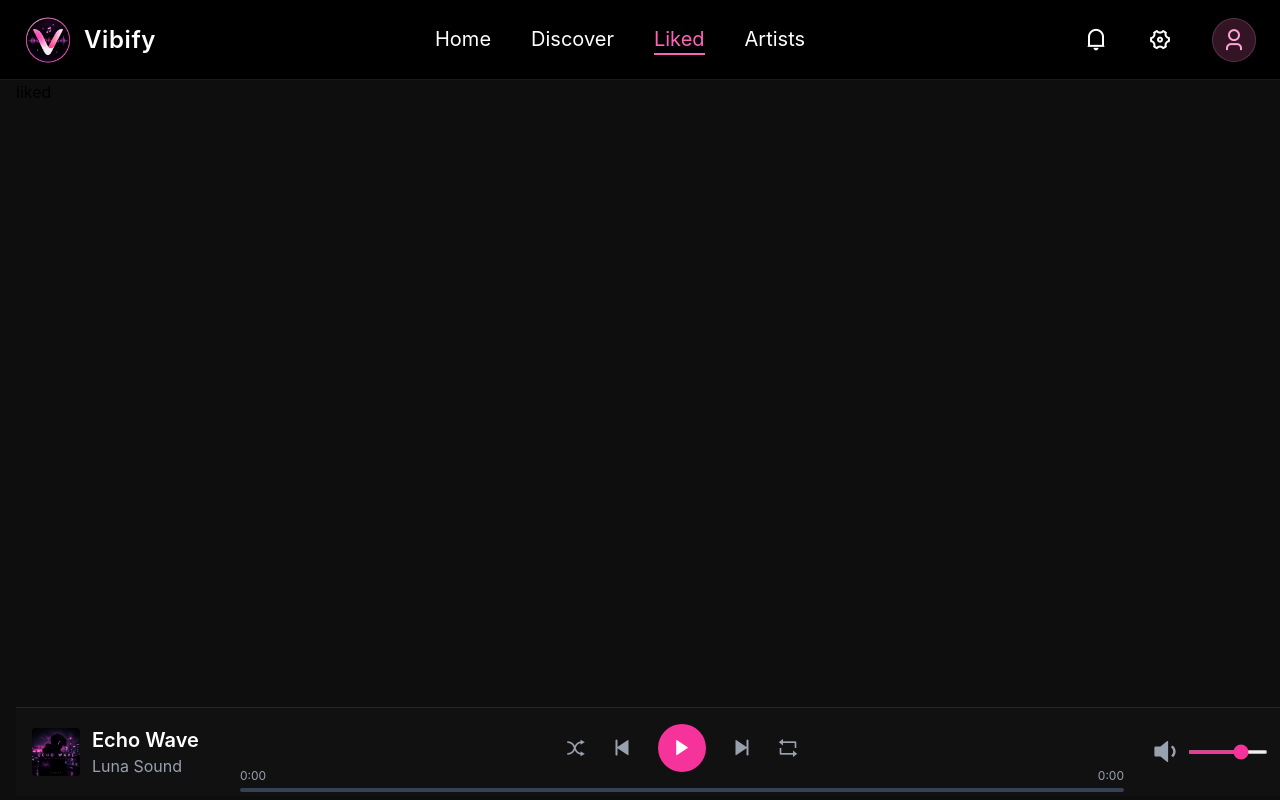
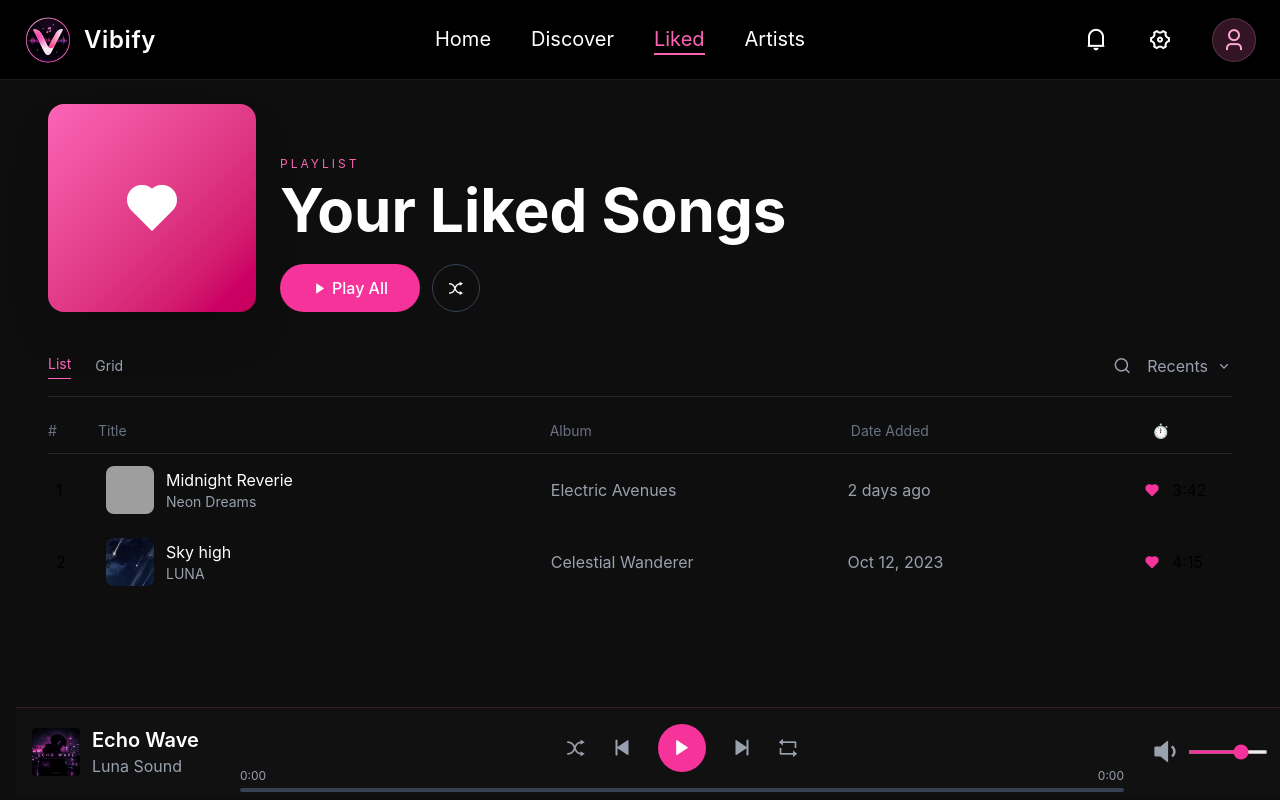
Before and after one commit to diyameghani26/Vibify, a React (Vite) app: page /liked in a window 1280 px wide. Built offline with nearby package versions, Linux system fonts and the light colour scheme; grey boxes are pictures that could not be loaded.

Commit message:
liked page ui completed

```diff
--- a/src/pages/ArtistsDetail.jsx
+++ b/src/pages/ArtistsDetail.jsx
@@ -27,7 +27,10 @@ const ArtistsDetail = () => {
     <div className="pb-32 px-4 sm:px-6 lg:px-10 pt-6">
 
       {/* Hero Banner */}
-      <div className="relative h-64 sm:h-80 rounded-3xl overflow-hidden mb-10">
+     <div className="mb-10">
+
+  {/* Hero Image */}
+  <div className="relative h-56 sm:h-72 md:h-80 rounded-3xl overflow-hidden">
 
     <img
       src={artist.image}
@@ -35,34 +38,40 @@ const ArtistsDetail = () => {
       className="w-full h-full object-cover"
     />
 
-        <div className="absolute inset-0 bg-gradient-to-t from-black via-black/60 to-transparent" />
+    <div className="absolute inset-0 bg-gradient-to-t from-black/70 to-transparent" />
 
-        <div className="absolute bottom-8 left-6 sm:left-10">
-
-          <p className="text-pink-400 text-sm uppercase tracking-wider">
+    <div className="absolute top-4 left-4 hidden md:block md:text-xl">
+      <p className="text-pink-400 text-xs uppercase tracking-[3px]">
         Featured Artist
       </p>
+    </div>
 
-          <h1 className="text-4xl sm:text-6xl font-bold text-white">
+  </div>
+
+  {/* Artist Info Below Image */}
+  <div className="mt-5">
+
+    <h1 className="text-3xl sm:text-4xl md:text-5xl font-bold text-white">
       {artist.name}
     </h1>
 
-          <p className="text-pink-300 mt-2">
+    <p className="text-gray-400 mt-1 md:mt-3">
       {artist.genre} • {artist.followers} Followers
     </p>
 
-          <div className="flex gap-4 mt-6">
-            <button className="bg-pink-500 text-white px-8 py-3 rounded-full hover:scale-105 transition-all">
+    <div className="flex gap-3 mt-5">
+      <button className="bg-pink-500 text-white px-6 py-2.5 rounded-full hover:scale-105 transition-all">
         <i className="ri-play-fill mr-1"></i>
         Play
       </button>
 
-            <button className="border border-pink-500 text-pink-400 px-8 py-3 rounded-full hover:bg-pink-500 hover:text-white transition-all">
+      <button className="border border-pink-500 text-pink-400 px-6 py-2.5 rounded-full hover:bg-pink-500 hover:text-white transition-all">
         Follow
       </button>
     </div>
 
   </div>
+
 </div>
 
       {/* Main Grid */}
--- a/src/pages/Liked.jsx
+++ b/src/pages/Liked.jsx
@@ -1,10 +1,177 @@
 import React from 'react'
 
 const Liked = () => {
+  const likedSongs = [
+  {
+    id: 1,
+    title: "Midnight Reverie",
+    artist: "Neon Dreams",
+    album: "Electric Avenues",
+    dateAdded: "2 days ago",
+    duration: "3:42",
+    cover: "/covers/midnight reverie.jpg",
+  },
+  {
+    id: 2,
+    title: "Sky high",
+    artist: "LUNA",
+    album: "Celestial Wanderer",
+    dateAdded: "Oct 12, 2023",
+    duration: "4:15",
+    cover: "/covers/Sky-high.jpg",
+  },
+];
   return (
+    <div className="pb-32 px-4 sm:px-6 lg:px-8 pt-6">
+
+  {/* Hero */}
+  <div className="flex flex-col md:flex-row gap-6 md:items-end">
+
+    <div className="w-40 h-40 sm:w-52 sm:h-52 rounded-2xl bg-gradient-to-br from-pink-400 to-pink-700 flex items-center justify-center shadow-2xl">
+      <i className="ri-heart-fill text-white text-6xl"></i>
+    </div>
+
     <div>
-      liked
+      <p className="text-xs uppercase tracking-[3px] text-pink-400">
+        Playlist
+      </p>
+
+      <h1 className="text-4xl sm:text-6xl font-bold text-white mt-2">
+        Your Liked Songs
+      </h1>
+
+      {/* <p className="text-gray-400 mt-3">
+        Vibify User • 24 songs • 1 hr 42 min
+      </p> */}
+
+      <div className="flex gap-3 mt-6">
+        <button className="bg-pink-500 hover:bg-pink-600 text-white px-8 py-3 rounded-full font-medium transition-all">
+          <i className="ri-play-fill mr-1"></i>
+          Play All
+        </button>
+
+        <button className="w-12 h-12 rounded-full border border-gray-700 hover:border-pink-500 flex items-center justify-center transition-all">
+          <i className="ri-shuffle-line text-white"></i>
+        </button>
+      </div>
     </div>
+
+  </div>
+
+  {/* Controls */}
+  <div className="flex justify-between items-center mt-10 border-b border-white/10 pb-4">
+
+    <div className="flex gap-6 text-sm">
+      <button className="text-pink-400 border-b border-pink-400 pb-1">
+        List
+      </button>
+
+      <button className="text-gray-400 hover:text-white">
+        Grid
+      </button>
+    </div>
+
+    <div className="flex items-center gap-4 text-gray-400">
+      <i className="ri-search-line text-lg"></i>
+
+      <button className="flex items-center gap-2 hover:text-white">
+        Recents
+        <i className="ri-arrow-down-s-line"></i>
+      </button>
+    </div>
+
+  </div>
+
+  {/* Desktop Table */}
+  <div className="hidden md:block mt-6">
+
+    <div className="grid grid-cols-[50px_3fr_2fr_2fr_80px] text-sm text-gray-500 border-b border-white/10 pb-3">
+      <span>#</span>
+      <span>Title</span>
+      <span>Album</span>
+      <span>Date Added</span>
+      <span>⏱</span>
+    </div>
+
+    {likedSongs.map((song, index) => (
+      <div
+        key={song.id}
+        className="grid grid-cols-[50px_3fr_2fr_2fr_80px] items-center py-3 hover:bg-white/5 rounded-xl px-2 transition-all"
+      >
+        <span>{index + 1}</span>
+
+        <div className="flex items-center gap-3">
+          <img
+            src={song.cover}
+            alt={song.title}
+            className="w-12 h-12 rounded-lg object-cover"
+          />
+
+          <div>
+            <h3 className="text-white">{song.title}</h3>
+            <p className="text-sm text-gray-400">
+              {song.artist}
+            </p>
+          </div>
+        </div>
+
+        <span className="text-gray-400">
+          {song.album}
+        </span>
+
+        <span className="text-gray-400">
+          {song.dateAdded}
+        </span>
+
+        <div className="flex items-center gap-3">
+          <i className="ri-heart-fill text-pink-500"></i>
+          <span>{song.duration}</span>
+        </div>
+      </div>
+    ))}
+
+  </div>
+
+  {/* Mobile Songs */}
+  <div className="md:hidden mt-6 space-y-3">
+
+    {likedSongs.map((song) => (
+      <div
+        key={song.id}
+        className="flex items-center justify-between bg-white/5 rounded-xl p-3"
+      >
+        <div className="flex items-center gap-3">
+
+          <img
+            src={song.cover}
+            alt={song.title}
+            className="w-14 h-14 rounded-lg object-cover"
+          />
+
+          <div>
+            <h3 className="text-white font-medium">
+              {song.title}
+            </h3>
+
+            <p className="text-sm text-gray-400">
+              {song.artist}
+            </p>
+          </div>
+
+        </div>
+
+        <div className="text-right">
+          <i className="ri-heart-fill text-pink-500"></i>
+          <p className="text-sm text-gray-400 mt-1">
+            {song.duration}
+          </p>
+        </div>
+      </div>
+    ))}
+
+  </div>
+
+</div>
   )
 }
 
```
Lines whose indentation alone changed are shown as unchanged.
